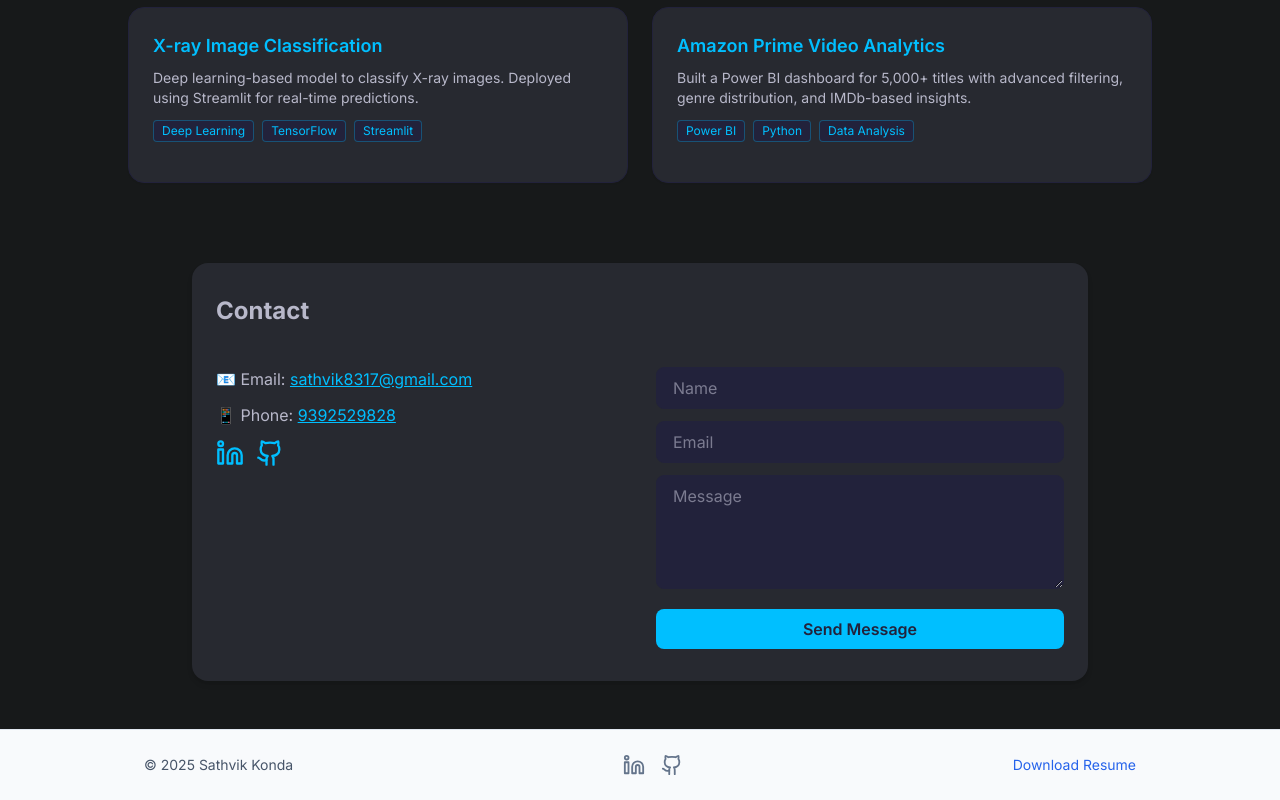
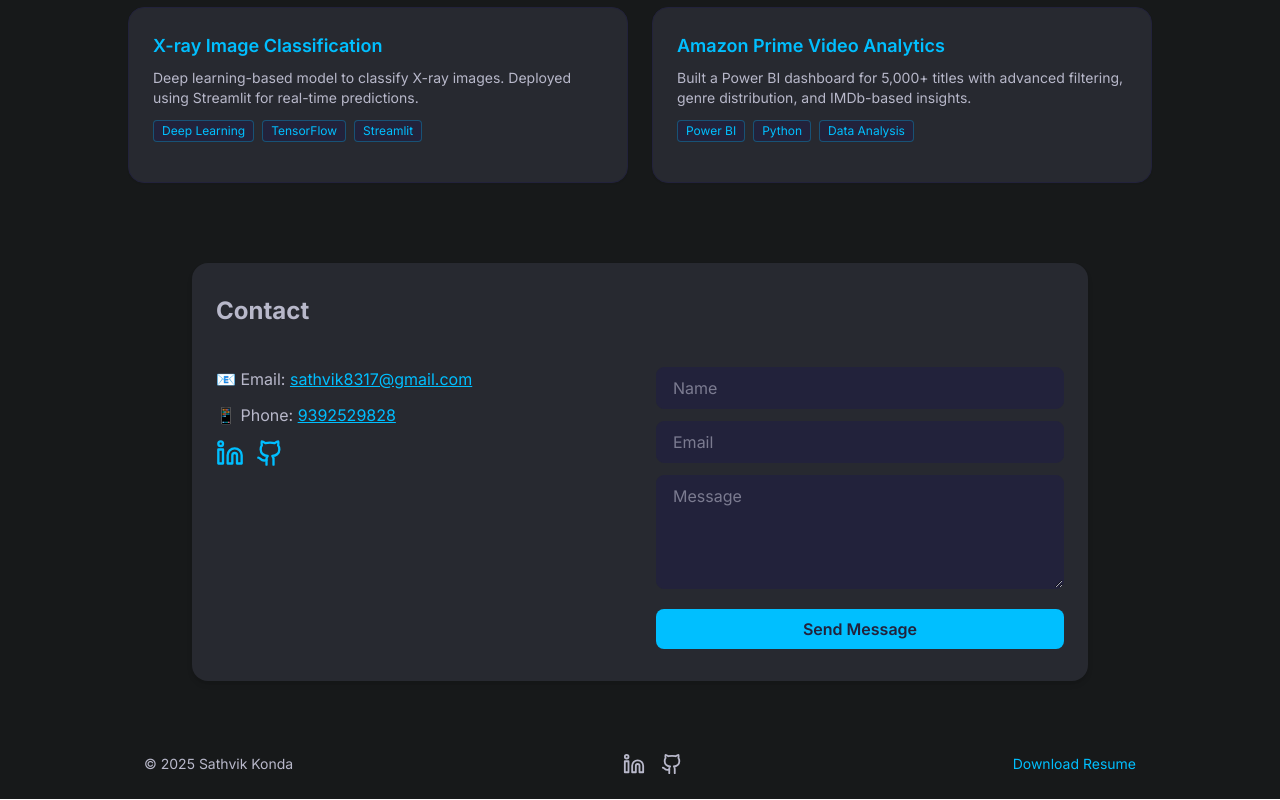
Before and after one commit to sathvik8317/sathvik-konda-portfolio, a React (Vite) app: page / in a window 1280 px wide. Shown: the part 1667-2467 px from the top of the page. Built offline with nearby package versions, Linux system fonts and the light colour scheme.

Commit message:
Fix: Footer color palette
Updated the footer with the specified color palette: background #17191A, text/icons #B8B8CA, and links/buttons #00BFFF.

```diff
--- a/src/components/Footer.tsx
+++ b/src/components/Footer.tsx
@@ -2,23 +2,34 @@
 import { Linkedin, Github } from "lucide-react";
 
 const Footer = () => (
-  <footer className="w-full mt-12 py-6 bg-[#f8fafc] border-t border-slate-200">
+  <footer className="w-full mt-12 py-6" style={{ background: "#17191A" }}>
     <div className="max-w-5xl mx-auto px-4 flex flex-col md:flex-row items-center justify-between gap-4">
-      <div className="text-slate-600 text-sm">
+      <div className="text-sm" style={{ color: "#B8B8CA" }}>
         &copy; {new Date().getFullYear()} Sathvik Konda
       </div>
       <div className="flex gap-4">
-        <a href="https://linkedin.com/in/sathvik-konda" target="_blank" rel="noopener noreferrer" aria-label="LinkedIn">
-          <Linkedin size={22} className="text-slate-500 hover:text-blue-600 transition" />
+        <a
+          href="https://linkedin.com/in/sathvik-konda"
+          target="_blank"
+          rel="noopener noreferrer"
+          aria-label="LinkedIn"
+        >
+          <Linkedin size={22} style={{ color: "#B8B8CA" }} className="hover:text-[#00BFFF] transition-colors" />
         </a>
-        <a href="https://github.com/sathvik8317" target="_blank" rel="noopener noreferrer" aria-label="GitHub">
-          <Github size={22} className="text-slate-500 hover:text-blue-600 transition" />
+        <a
+          href="https://github.com/sathvik8317"
+          target="_blank"
+          rel="noopener noreferrer"
+          aria-label="GitHub"
+        >
+          <Github size={22} style={{ color: "#B8B8CA" }} className="hover:text-[#00BFFF] transition-colors" />
         </a>
       </div>
       <a
         href="/resume.pdf"
         download
-        className="inline-block text-blue-600 hover:text-blue-800 font-medium text-sm transition"
+        className="inline-block font-medium text-sm transition-colors"
+        style={{ color: "#00BFFF" }}
       >
         Download Resume
       </a>
```
